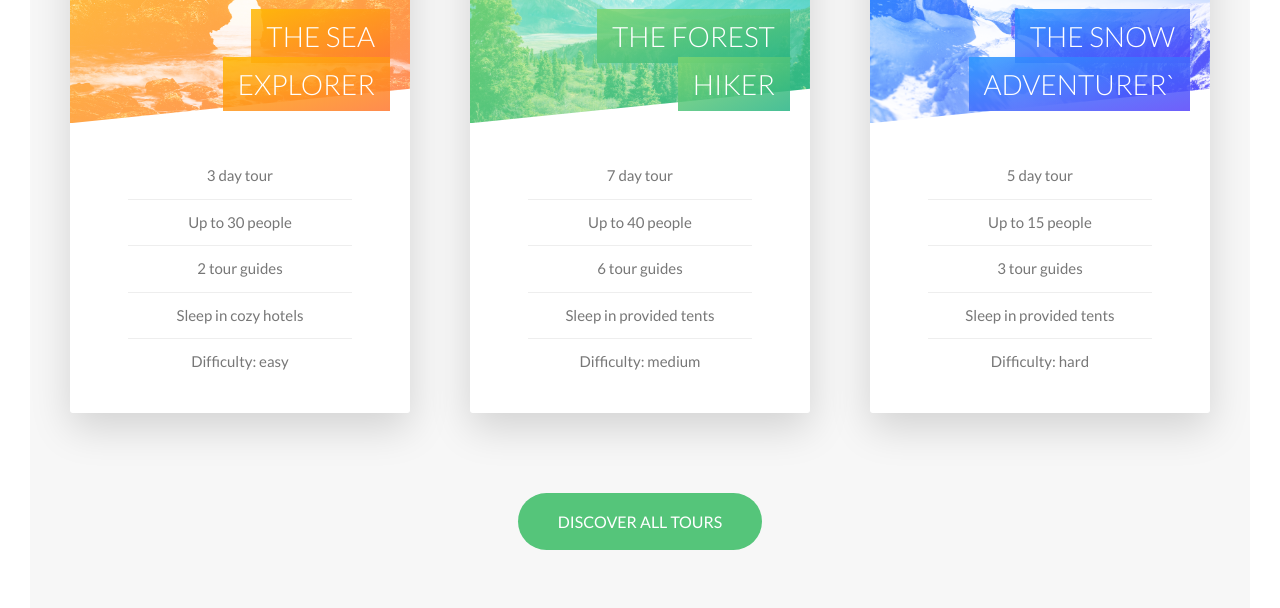
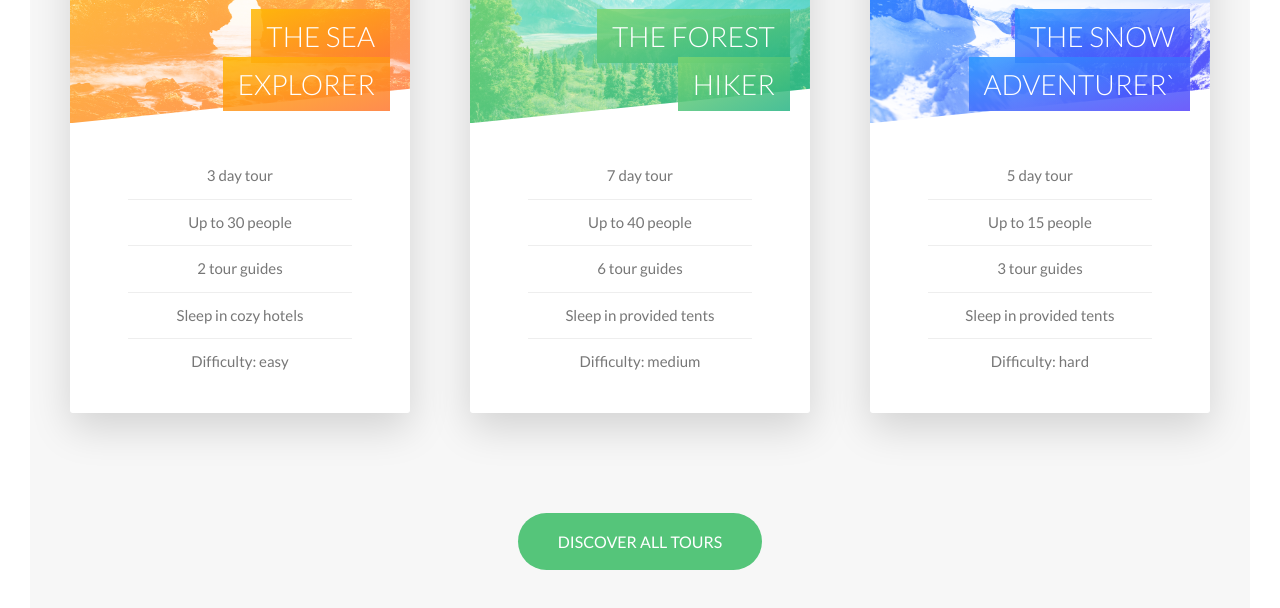
Before and after one commit to dev-niiaddy/Natours-Webpage, a website: page index.html in a window 1280 px wide. Shown: the part 2705-3313 px from the top of the page. Drawn offline with Linux system fonts and the light colour scheme.

Commit message:
tours updated

```diff
--- a/index.html
+++ b/index.html
@@ -211,7 +211,7 @@
                         </div>
                     </div>
                 </div>
-                <div class="u-center-text u-margin-top-big">
+                <div class="u-center-text u-margin-top-huge">
                     <a href="#" class="btn btn--green">Discover all tours</a>
                 </div>
             </section>
--- a/sass/base/_utilities.scss
+++ b/sass/base/_utilities.scss
@@ -4,4 +4,5 @@
 .u-margin-bottom-medium{ margin-bottom: 4rem; }
 .u-margin-bottom-small{ margin-bottom: 1.5rem; }
 
-.u-margin-top-big{ margin-top: 1.5rem; }
+.u-margin-top-big{ margin-top: 8rem; }
+.u-margin-top-huge{ margin-top: 10rem; }
```
Also changed, not shown: css/style.css.
